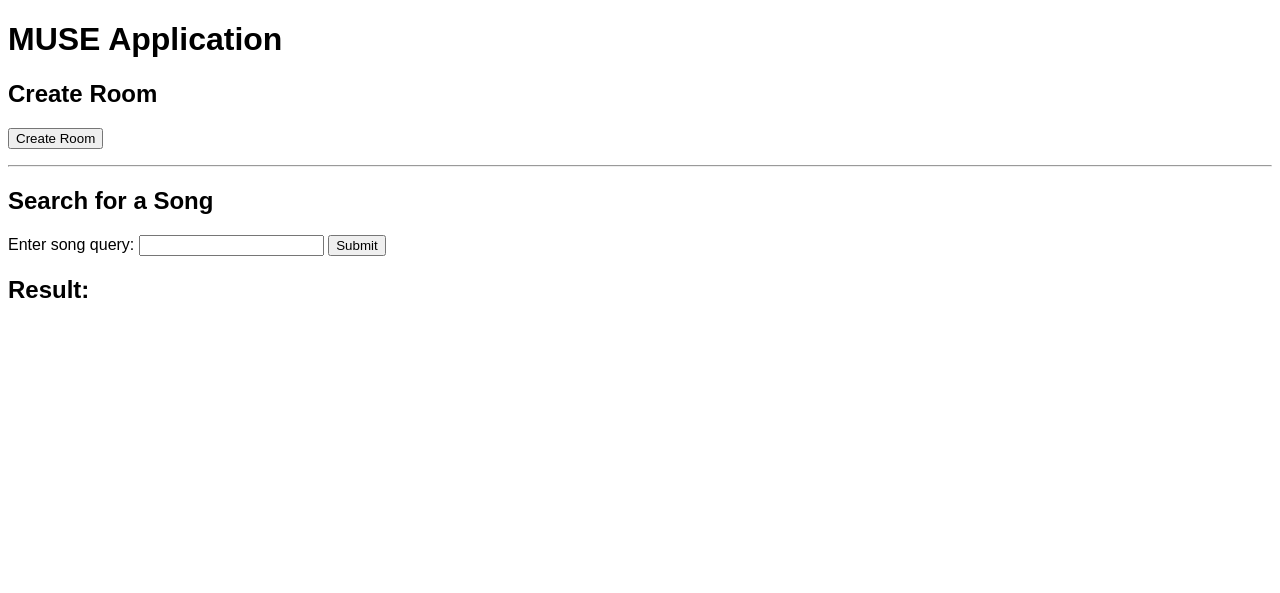
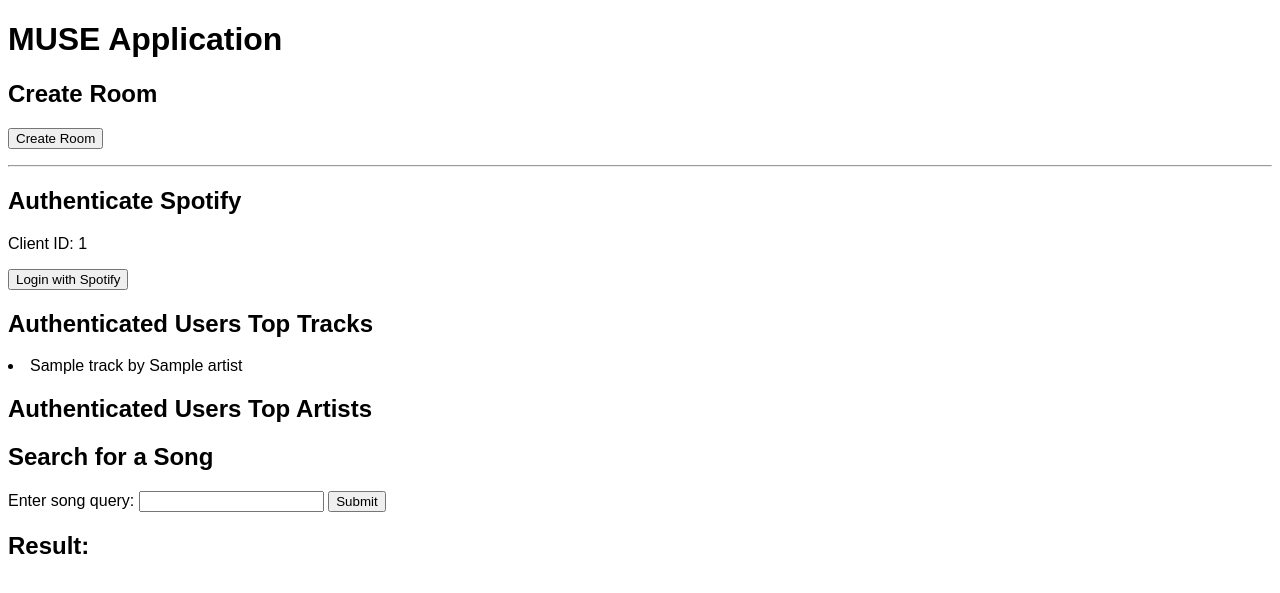
Before and after one commit to ryan-avancena/491-MUSE, a Flask app: template client/templates/index.html in a window 1280 px wide. Shown: the top 593 px of the page. Run offline with Flask 3, Linux system fonts and the light colour scheme; the template is opened without the code that fills it: most values are stand-ins (such as "Sample title", 1, 10 or a date in 2020).

Commit message:
fix spotify auth

```diff
--- a/client/app.py
+++ b/client/app.py
@@ -1,14 +1,97 @@
 import subprocess
 import json
 import requests
-from flask import Flask, render_template, request, jsonify
+from flask import Flask, render_template, request, jsonify, session
+import os
+from dotenv import load_dotenv
 
 app = Flask(__name__)
+app.secret_key = "hi"
+
+dotenv_path = os.path.join(os.path.dirname(__file__), '../server/.env')
+
+# Load the .env file
+load_dotenv(dotenv_path)
+
+SPOTIFY_CLIENT_ID = os.getenv('SPOTIFY_CLIENT_ID')
+SPOTIFY_CLIENT_SECRET = os.getenv('SPOTIFY_CLIENT_SECRET')
+REDIRECT_URI = 'http://127.0.0.1:5000/auth-spotify'  # Flask redirect URI
+
+print(SPOTIFY_CLIENT_ID, SPOTIFY_CLIENT_SECRET)
 
 # Homepage route
 @app.route('/')
 def index():
-    return render_template('index.html')
+    return render_template('index.html', client_id=SPOTIFY_CLIENT_ID)
+
+
+@app.route('/auth-spotify')
+def auth_spotify():
+    print(SPOTIFY_CLIENT_ID, SPOTIFY_CLIENT_SECRET)
+
+    code = request.args.get('code')  # Get the authorization code from Spotify
+
+    if not code:
+        return "Authorization code not found.", 400
+
+    # Exchange the code for an access token
+    token_url = "https://accounts.spotify.com/api/token"
+    payload = {
+        "grant_type": "authorization_code",
+        "code": code,
+        "redirect_uri": REDIRECT_URI,
+        "client_id": SPOTIFY_CLIENT_ID,
+        "client_secret": SPOTIFY_CLIENT_SECRET
+    }
+
+    headers = {
+        "Content-Type": "application/x-www-form-urlencoded"
+    }
+
+    # Request to exchange the code for an access token
+    response = requests.post(token_url, data=payload, headers=headers)
+
+    if response.status_code != 200:
+        return jsonify({"error": "Failed to get access token", "details": response.json()}), 400
+
+    token_data = response.json()
+    access_token = token_data.get("access_token")
+
+    # Store access token in session
+    session["spotify_token"] = access_token
+
+    # Fetch user's top tracks
+    top_tracks_url = "https://api.spotify.com/v1/me/top/tracks"
+    top_tracks_headers = {"Authorization": f"Bearer {access_token}"}
+    top_tracks_response = requests.get(top_tracks_url, headers=top_tracks_headers)
+
+    if top_tracks_response.status_code != 200:
+        return jsonify({"error": "Failed to get top tracks", "details": top_tracks_response.json()}), 400
+
+    top_tracks_data = top_tracks_response.json()
+
+    return render_template("index.html", top_tracks=top_tracks_data["items"], client_id=SPOTIFY_CLIENT_ID)
+
+
+@app.route('/top-tracks')
+def get_top_tracks():
+    access_token = session.get('spotify_access_token')  # Retrieve token from session
+
+    if not access_token:
+        return jsonify({"error": "No access token found. Authenticate first."}), 401
+
+    url = "https://api.spotify.com/v1/me/top/tracks"
+    headers = {
+        "Authorization": f"Bearer {access_token}"
+    }
+
+    response = requests.get(url, headers=headers)
+
+    if response.status_code != 200:
+        return jsonify({"error": "Failed to fetch top tracks", "details": response.json()}), 400
+
+    return jsonify(response.json())  # Return top tracks data
+
 
 @app.route('/create-room', methods=['POST','GET'])
 def create_room():
--- a/client/templates/index.html
+++ b/client/templates/index.html
@@ -19,6 +19,21 @@
 
     <hr>
 
+    <h2>Authenticate Spotify</h2>
+    <p>Client ID: {{ client_id }}</p> <!-- Debugging: See the client_id -->
+    <a href="https://accounts.spotify.com/authorize?response_type=code&client_id={{ client_id }}&redirect_uri=http://127.0.0.1:5000/auth-spotify&scope=user-read-private user-read-email user-top-read">
+        <button>Login with Spotify</button>
+    </a>
+
+    <h2>Authenticated Users Top Tracks</h2>
+    <ul id="top-tracks-list"></ul>
+        {% for track in top_tracks %}
+            <li>{{ track.name }} by {{ track.artists[0].name }}</li>
+        {% endfor %}
+    <p></p>
+
+    <h2>Authenticated Users Top Artists</h2>
+
     <h2>Search for a Song</h2>
     <form id="data-form">
         <label for="data">Enter song query:</label>
@@ -30,7 +45,16 @@
     <div id="result"></div>
 
     <script>
-        // Handle the Create Room button click
+
+        /*
+
+        create-room-button: Button to create a room
+        room-id: Paragraph to display the room ID
+        qr-code: Image to display the QR code
+
+        main function is the create a room that users can join to submit songs
+
+        */
         document.getElementById('create-room-button').addEventListener('click', async function() {
             try {
                 // Make an API request to Flask to create a room
--- a/server/package.json
+++ b/server/package.json
@@ -14,8 +14,11 @@
     "axios": "^1.7.9",
     "body-parser": "^1.20.3",
     "csv-parser": "^3.2.0",
+    "dotenv": "^16.4.7",
     "express": "^4.21.2",
+    "express-session": "^1.18.1",
     "fs": "^0.0.1-security",
+    "node-fetch": "^3.3.2",
     "node-id3": "^0.2.8",
     "path": "^0.12.7",
     "qrcode": "^1.5.4",
```
Also changed, not shown: server/auth.js (renamed from auth.js, +11 -3 lines), server/server.js (+20 -5 lines), client/templates/dj.html (added), client/templates/user.html (added), server/package-lock.json.
